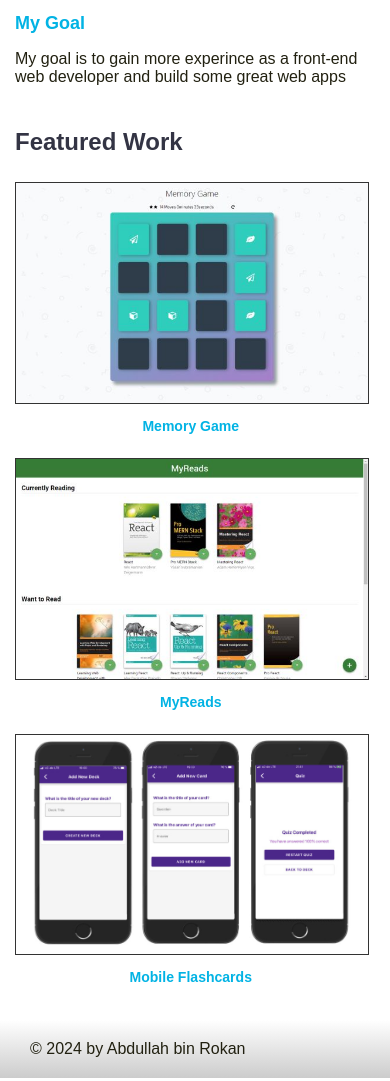
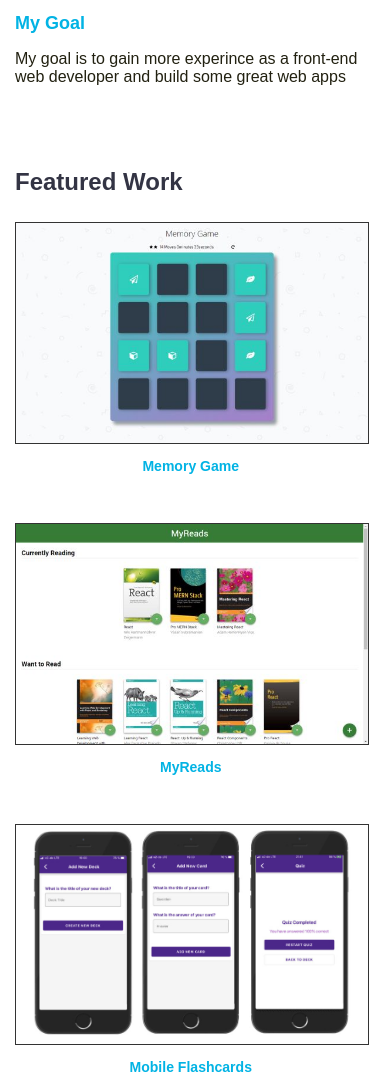
Before and after one commit to Abdullah-binRokan/portfolio, a plain HTML site: page index.html in a window 390 px wide. Shown: the part 545-1626 px from the top of the page. Drawn offline with Linux system fonts and the light colour scheme; a web font is replaced by a local one.

Commit message:
increase white spacing

```diff
--- a/css/main.css
+++ b/css/main.css
@@ -88,6 +88,10 @@ h3 {
 
 .my-journey {
   width: 100%;
+}
+
+.featured-work-title {
+  margin-top: 50px;
 }
 
 .featured-work {
@@ -260,9 +264,14 @@ footer {
     margin: 5px 5px;
   }
 
+  .featured-work-title {
+    margin-top: 45px;
+  }
+
   .first-work, .second-work, .third-work {
     width: 95%;
     margin: 5px 5px;
+    margin-bottom: 30px;
   }
 
 }
```
Also changed, not shown: 1 other file.
